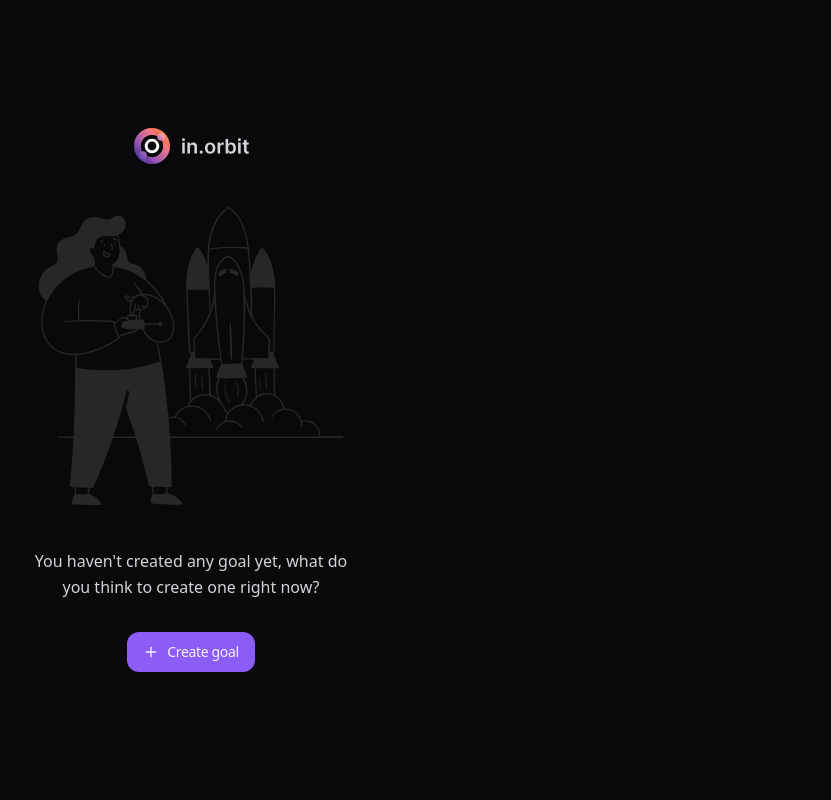
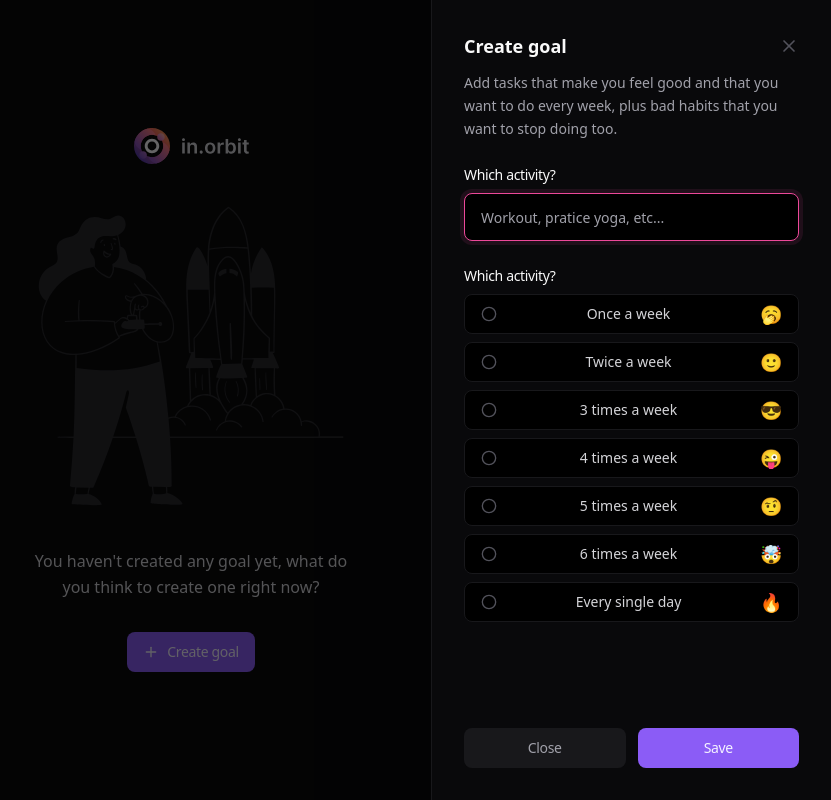
Before and after one commit to igorjpimenta/Habit-Tracker, a React (Vite) app in the folder frontend/: page / in a window 1280 px wide. Both pictures are taken after a click on the button "Create goal". Shown: the whole page, without its empty margins (449-1280 px from the left). Built offline with nearby package versions, Linux system fonts and the light colour scheme.

Commit message:
feat(app): add static dialog to create a goal

```diff
--- a/frontend/src/app.tsx
+++ b/frontend/src/app.tsx
@@ -1,27 +1,163 @@
 import logo from './assets/logo.svg'
 import letsStart from './assets/lets-start-illustration.svg'
+import { Button } from './components/button'
 
-import { Plus } from 'lucide-react'
+import { Plus, X } from 'lucide-react'
+import {
+  Dialog,
+  DialogClose,
+  DialogContent,
+  DialogDescription,
+  DialogTitle,
+  DialogTrigger,
+} from './components/dialog'
+import { Label } from './components/label'
+import { Input } from './components/input'
+import {
+  RadioGroup,
+  RadioGroupIndicator,
+  RadioGroupItem,
+} from './components/radio-group'
 
 export function App() {
   return (
+    <Dialog>
       <div className="h-screen flex flex-col items-center justify-center gap-8">
         <img src={logo} alt="in.orbit logo" />
 
         <img src={letsStart} alt="Let's start illustration" />
 
         <p className="text-zinc-300 leading-relaxed max-w-80 text-center">
-        You haven't created any goal yet, what do you think to create one right
-        now?
+          You haven't created any goal yet, what do you think to create one
+          right now?
         </p>
 
-      <button
-        type="button"
-        className="px-4 py-2.5 rounded-xl bg-violet-500 hover:bg-violet-600 text-violet-50 flex items-center gap-2 text-sm font-medium tracking-tight"
-      >
+        <DialogTrigger asChild>
+          <Button>
             <Plus className="size-4" />
             Create goal
-      </button>
+          </Button>
+        </DialogTrigger>
       </div>
+
+      <DialogContent>
+        <div className="h-full flex flex-col gap-6">
+          <div className="flex flex-col gap-3">
+            <div className="flex items-center justify-between">
+              <DialogTitle>Create goal</DialogTitle>
+
+              <DialogClose>
+                <X className="size-5 text-zinc-600" />
+              </DialogClose>
+            </div>
+
+            <DialogDescription>
+              Add tasks that make you feel good and that you want to do every
+              week, plus bad habits that you want to stop doing too.
+            </DialogDescription>
+          </div>
+
+          <form action="#" className="flex-1 flex flex-col justify-between">
+            <div className="flex flex-col gap-6">
+              <div className="flex flex-col gap-2">
+                <Label htmlFor="title">Which activity?</Label>
+
+                <Input
+                  id="title"
+                  autoFocus
+                  placeholder="Workout, pratice yoga, etc..."
+                />
+              </div>
+
+              <div className="flex flex-col gap-2">
+                <Label htmlFor="title">Which activity?</Label>
+
+                <RadioGroup>
+                  <RadioGroupItem value="1">
+                    <RadioGroupIndicator />
+
+                    <span className="text-zinc-300 text-sm font-medium leading-none">
+                      Once a week
+                    </span>
+
+                    <span className="text-lg leading-none">🥱</span>
+                  </RadioGroupItem>
+
+                  <RadioGroupItem value="2">
+                    <RadioGroupIndicator />
+
+                    <span className="text-zinc-300 text-sm font-medium leading-none">
+                      Twice a week
+                    </span>
+
+                    <span className="text-lg leading-none">🙂</span>
+                  </RadioGroupItem>
+
+                  <RadioGroupItem value="3">
+                    <RadioGroupIndicator />
+
+                    <span className="text-zinc-300 text-sm font-medium leading-none">
+                      3 times a week
+                    </span>
+
+                    <span className="text-lg leading-none">😎</span>
+                  </RadioGroupItem>
+
+                  <RadioGroupItem value="4">
+                    <RadioGroupIndicator />
+
+                    <span className="text-zinc-300 text-sm font-medium leading-none">
+                      4 times a week
+                    </span>
+
+                    <span className="text-lg leading-none">😜</span>
+                  </RadioGroupItem>
+
+                  <RadioGroupItem value="5">
+                    <RadioGroupIndicator />
+
+                    <span className="text-zinc-300 text-sm font-medium leading-none">
+                      5 times a week
+                    </span>
+
+                    <span className="text-lg leading-none">🤨</span>
+                  </RadioGroupItem>
+
+                  <RadioGroupItem value="6">
+                    <RadioGroupIndicator />
+
+                    <span className="text-zinc-300 text-sm font-medium leading-none">
+                      6 times a week
+                    </span>
+
+                    <span className="text-lg leading-none">🤯</span>
+                  </RadioGroupItem>
+
+                  <RadioGroupItem value="7">
+                    <RadioGroupIndicator />
+
+                    <span className="text-zinc-300 text-sm font-medium leading-none">
+                      Every single day
+                    </span>
+
+                    <span className="text-lg leading-none">🔥</span>
+                  </RadioGroupItem>
+                </RadioGroup>
+              </div>
+            </div>
+
+            <div className="flex items-center gap-3">
+              <DialogClose asChild>
+                <Button type="button" className="flex-1" variant="secondary">
+                  Close
+                </Button>
+              </DialogClose>
+
+              <Button className="flex-1">Save</Button>
+            </div>
+          </form>
+        </div>
+      </DialogContent>
+    </Dialog>
   )
 }
--- /dev/null
+++ b/frontend/src/components/button.tsx
@@ -0,0 +1,41 @@
+import { forwardRef, type ComponentProps } from 'react'
+import { tv, type VariantProps } from 'tailwind-variants'
+
+const buttonVariants = tv({
+  base: 'flex items-center justify-center gap-2 rounded-lg text-sm font-medium tracking-tight outline-none ring-offset-2 ring-offset-black focus-visible:ring-2',
+
+  variants: {
+    variant: {
+      primary:
+        'bg-violet-500 text-violet-50 hover:bg-violet-600 ring-violet-500',
+      secondary: 'bg-zinc-900 text-zinc-400 hover:bg-zinc-800 ring-zinc-900',
+    },
+
+    size: {
+      default: 'px-4 py-2.5',
+      sm: 'px-3 py-1.5',
+    },
+  },
+
+  defaultVariants: {
+    variant: 'primary',
+    size: 'default',
+  },
+})
+
+type ButtonProps = ComponentProps<'button'> &
+  VariantProps<typeof buttonVariants>
+
+export const Button = forwardRef<HTMLButtonElement, ButtonProps>(
+  ({ className, variant, size, ...props }, ref) => {
+    return (
+      <button
+        {...props}
+        ref={ref}
+        className={buttonVariants({ variant, size, className })}
+      />
+    )
+  }
+)
+
+Button.displayName = 'Button'
--- /dev/null
+++ b/frontend/src/components/dialog.tsx
@@ -0,0 +1,63 @@
+import * as DialogPrimitive from '@radix-ui/react-dialog'
+import { type ComponentProps, forwardRef } from 'react'
+
+export function Dialog(props: DialogPrimitive.DialogProps) {
+  return <DialogPrimitive.Dialog {...props} />
+}
+
+export function DialogTrigger(props: DialogPrimitive.DialogTriggerProps) {
+  return <DialogPrimitive.DialogTrigger {...props} />
+}
+
+export function DialogClose(props: DialogPrimitive.DialogCloseProps) {
+  return <DialogPrimitive.DialogClose {...props} />
+}
+
+function DialogPortal(props: DialogPrimitive.DialogPortalProps) {
+  return <DialogPrimitive.DialogPortal {...props} />
+}
+
+type DialogOverlayProps = ComponentProps<'div'> &
+  DialogPrimitive.DialogOverlayProps
+
+const DialogOverlay = forwardRef<HTMLDivElement, DialogOverlayProps>(
+  ({ ...props }, ref) => {
+    return (
+      <DialogPrimitive.DialogOverlay
+        {...props}
+        ref={ref}
+        className="fixed inset-0 z-40 bg-black/60"
+      />
+    )
+  }
+)
+
+export function DialogContent(props: DialogPrimitive.DialogContentProps) {
+  return (
+    <DialogPortal>
+      <DialogOverlay />
+
+      <DialogPrimitive.DialogContent
+        {...props}
+        className="fixed z-50 right-0 top-0 bottom-0 w-[400px] h-screen border-l border-zinc-900 bg-zinc-950 p-8"
+      />
+    </DialogPortal>
+  )
+}
+
+export function DialogTitle(props: DialogPrimitive.DialogTitleProps) {
+  return (
+    <DialogPrimitive.DialogTitle {...props} className="text-lg font-semibold" />
+  )
+}
+
+export function DialogDescription(
+  props: DialogPrimitive.DialogDescriptionProps
+) {
+  return (
+    <DialogPrimitive.DialogDescription
+      {...props}
+      className="text-zinc-400 text-sm leading-relaxed"
+    />
+  )
+}
--- /dev/null
+++ b/frontend/src/components/input.tsx
@@ -0,0 +1,21 @@
+import { forwardRef, type ComponentProps } from 'react'
+import { twMerge } from 'tailwind-merge'
+
+type InputProps = ComponentProps<'input'>
+
+export const Input = forwardRef<HTMLInputElement, InputProps>(
+  ({ ...props }, ref) => {
+    return (
+      <input
+        {...props}
+        ref={ref}
+        className={twMerge(
+          'px-4 h-12 bg-black border border-zinc-900 rounded-lg placeholder-zinc-400 outline-none text-sm hover:border-zinc-800 focus-visible:border-pink-500 focus-visible:ring-4 ring-pink-500/10',
+          props.className
+        )}
+      />
+    )
+  }
+)
+
+Input.displayName = 'Input'
--- /dev/null
+++ b/frontend/src/components/label.tsx
@@ -0,0 +1,23 @@
+import { forwardRef, type ComponentProps } from 'react'
+import { twMerge } from 'tailwind-merge'
+
+interface LabelProps extends ComponentProps<'label'> {
+  htmlFor: string
+}
+
+export const Label = forwardRef<HTMLLabelElement, LabelProps>(
+  ({ ...props }, ref) => {
+    return (
+      <label
+        {...props}
+        ref={ref}
+        className={twMerge(
+          'font-medium text-sm tracking-tight leading-normal',
+          props.className
+        )}
+      />
+    )
+  }
+)
+
+Label.displayName = 'Label'
--- /dev/null
+++ b/frontend/src/components/radio-group.tsx
@@ -0,0 +1,29 @@
+import * as RadioGroupPrimitive from '@radix-ui/react-radio-group'
+import { CheckCircle2, Circle } from 'lucide-react'
+
+export function RadioGroup(props: RadioGroupPrimitive.RadioGroupProps) {
+  return (
+    <RadioGroupPrimitive.RadioGroup
+      {...props}
+      className="flex flex-col gap-2"
+    />
+  )
+}
+
+export function RadioGroupItem(props: RadioGroupPrimitive.RadioGroupItemProps) {
+  return (
+    <RadioGroupPrimitive.RadioGroupItem
+      {...props}
+      className="group bg-black border border-zinc-900 rounded-lg px-4 py-2.5 flex items-center justify-between outline-none hover:border-zinc-800 focus-visible:border-pink-500 focus-visible:ring-4 ring-pink-500/10 data-[state=checked]:bg-pink-500/5 data-[state=checked]:border-pink-500"
+    />
+  )
+}
+
+export function RadioGroupIndicator() {
+  return (
+    <>
+      <Circle className="size-4 text-zinc-600 group-data-[state=checked]:hidden" />
+      <CheckCircle2 className="size-4 text-pink-500 hidden group-data-[state=checked]:inline" />
+    </>
+  )
+}
```
Also changed, not shown: frontend/biome.json (+4 -3 lines), frontend/package.json (+5 -2 lines), 1 other file (tests, documents, lock files or other folders). Lines whose indentation alone changed are shown as unchanged.
